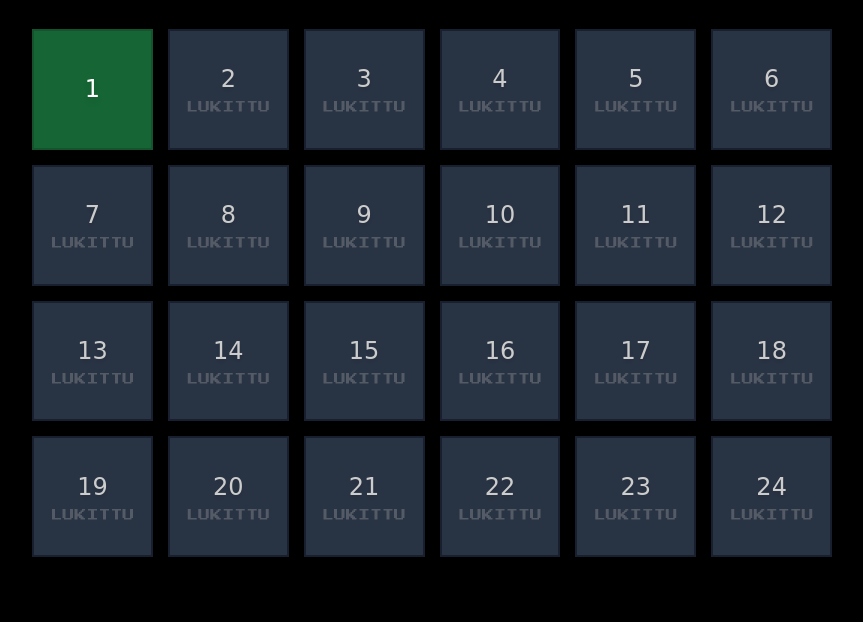
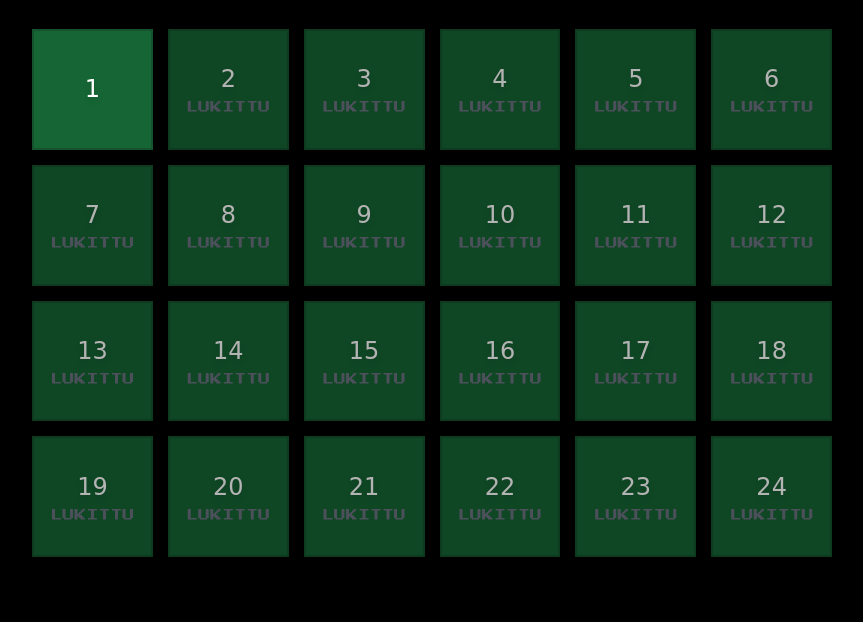
Before and after one commit to saltsami/joulukalenteri2025, a plain HTML site: page index.html in a window 1280 px wide. Shown: the part 175-797 px from the top of the page, without its empty margins (208-1071 px from the left). Drawn offline with nearby package versions, Linux system fonts and the light colour scheme; a web font is replaced by a local one.

Commit message:
Green color for locked days, fix alt text

```diff
--- a/index.html
+++ b/index.html
@@ -96,11 +96,10 @@
         .day-box:active { transform: translateY(2px); box-shadow: 1px 1px 0px #000; }
 
         .day-box.locked {
-            background: #334155;
-            border-color: #1e293b;
+            background: var(--accent-green);
+            border-color: #14532d;
             cursor: not-allowed;
-            opacity: 0.8;
-            box-shadow: none;
+            opacity: 0.7;
         }
 
         .day-box.opened {
@@ -271,7 +270,7 @@
     </div>
 
     <div id="hidden-image-container">
-        <img id="hidden-image" src="" alt="Prize">
+        <img id="hidden-image" src="" alt="Joulukalenteri">
     </div>
 
     <div id="ui-layer" class="absolute inset-0 z-20 pointer-events-none flex flex-col items-center justify-center overflow-y-auto">
```
